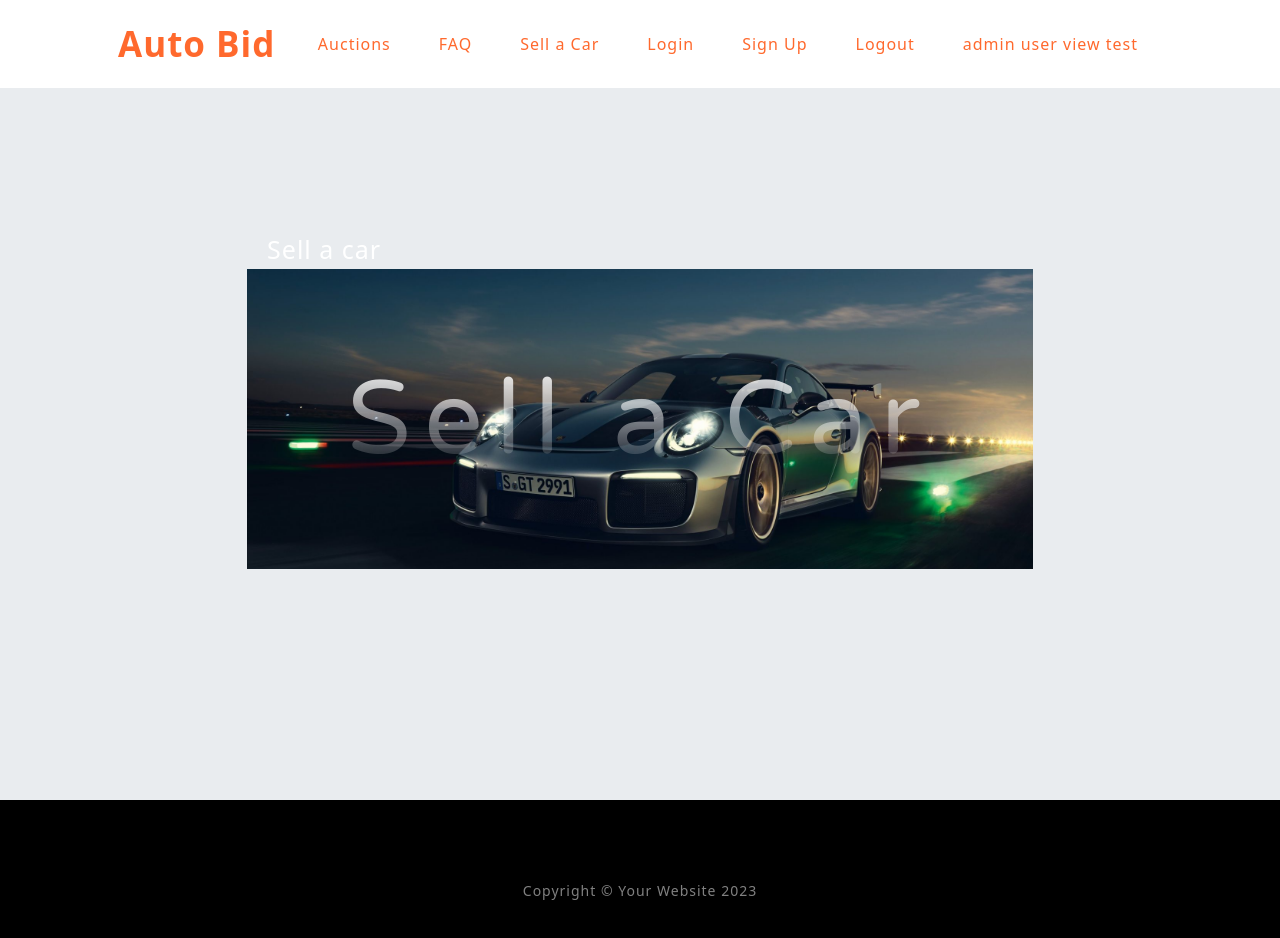
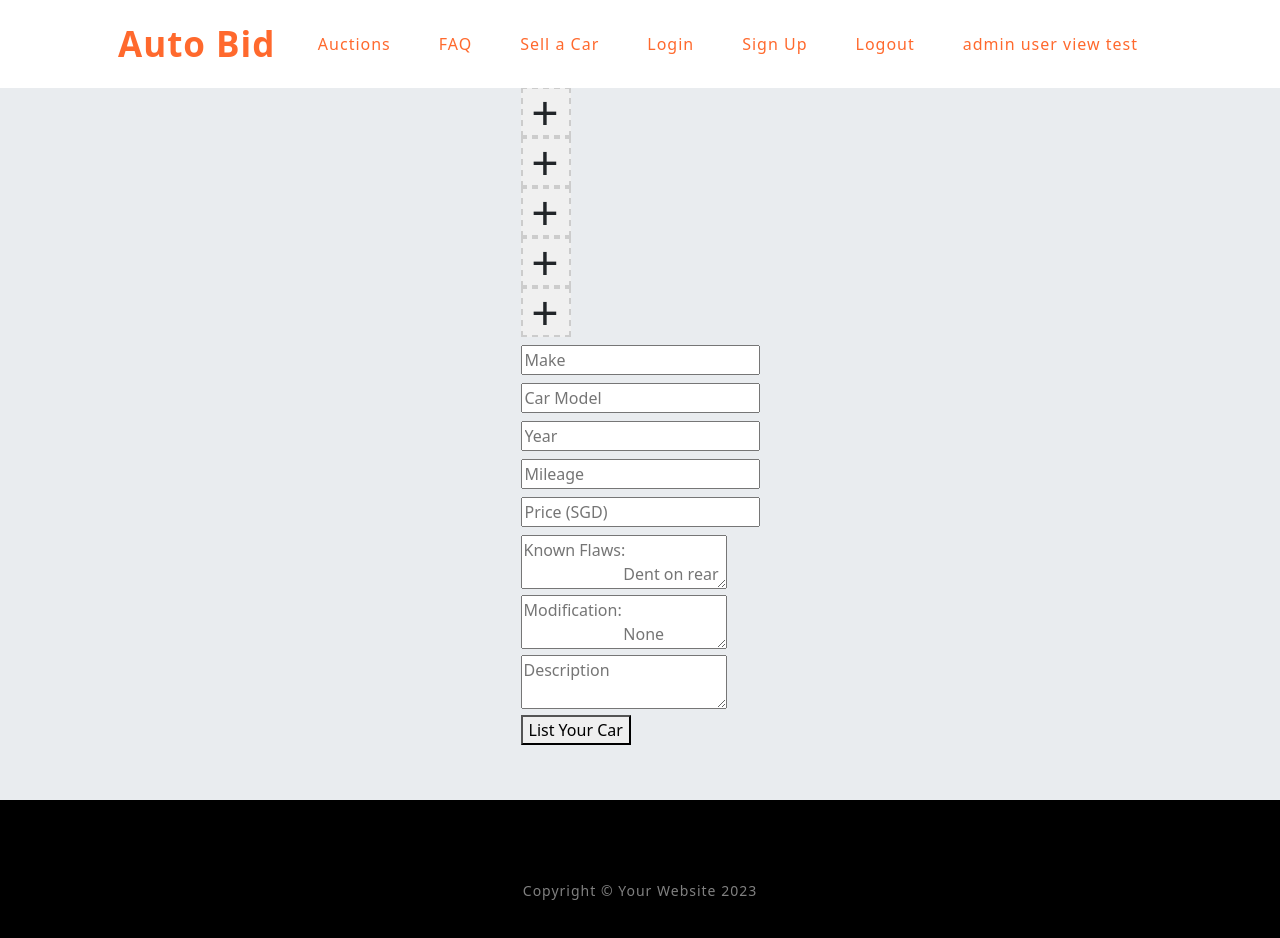
Before and after one commit to hengwej/autobidderapp, a React (Create React App) app in the folder client/: page /sellCar in a window 1280 px wide. Shown: the top 938 px of the page. Built offline with nearby package versions, Linux system fonts and the light colour scheme.

Commit message:
base
frontend only
bckend in progress

```diff
--- a/client/src/App.js
+++ b/client/src/App.js
@@ -5,7 +5,8 @@ import FAQ from "./pages/General/FAQ";
 import SignUp from "./pages/Auth/SignUp";
 import Login from "./pages/Auth/Login";
 import Logout from "./pages/Auth/Logout";
-import SellCar from "./pages/Users/SellACar/sell_a_car";
+// import SellCar from "./pages/Users/SellACar/sell_a_car";
+import SellCar from "./pages/Users/SellACar/sellcar";
 import ViewCarDetails from "./pages/Users/CarDetails/view_car_details";
 import Placebid from "./pages/Users/PlaceBid/placebid";
 import "./css/styles.css";
--- /dev/null
+++ b/client/src/pages/Users/SellACar/sellcar.js
@@ -0,0 +1,182 @@
+import React, { useState } from "react";
+import "../../../css/styles.css";
+import "./styles.css";
+
+function SellCar() {
+    const [formData, setFormData] = useState({
+        make: "",
+        model: "",
+        year: "",
+        mileage: "",
+        price: "",
+        known_flaws: "",
+        description: "",
+        modification: "",
+        images: []
+    });
+
+    const handleInputChange = (event) => {
+        const { name, value } = event.target;
+        setFormData({
+            ...formData,
+            [name]: value
+        });
+    };
+
+    // const handleImageUpload = (event) => {
+    //     setFormData({
+    //         ...formData,
+    //         images: [...event.target.files]
+    //     });
+    // };
+    const [picture, setPicture] = useState(null);
+    const [imgData, setImgData] = useState(null);
+    // const [prevImg, setPrevImg] = useState(null);
+
+
+    // const handleImageUpload = (event) => {
+    //     const files = event.target.files[0];
+    //     if (files && files.type.startsWith('image/')) {
+    //         console.log("picture: ", event.target.files);
+    //     setPicture(event.target.files[0]);
+    //     const reader = new FileReader();
+    //     reader.addEventListener("load", () => {
+    //         setImgData(reader.result);
+    //     });
+    //     reader.readAsDataURL(event.target.files[0]);
+    //     }
+    // };
+    const handleImageUpload = (index, event) => {
+        const file = event.target.files[0];
+        if (file && file.type.startsWith('image/')) {
+            const newImages = [...formData.images];
+            newImages[index] = file;
+            setFormData({
+                ...formData,
+                images: newImages
+            });
+        }
+    };
+
+    const handleSubmit = (event) => {
+        event.preventDefault();
+        // Send formData to your server...
+    };
+
+    return (
+        <div className="sellcar-page">
+            <h2 className="sellcar-title">List Your Car</h2>
+            <form onSubmit={handleSubmit}>
+                <div className="image-upload-container">
+                    {Array(5).fill(null).map((_, index) => (
+                        <label key={index} className="label-button">
+                            {formData.images[index] ? (
+                                <img
+                                    className="preview-car-image"
+                                    src={URL.createObjectURL(formData.images[index])}
+                                    alt={`Car Preview ${index + 1}`}
+                                />
+                            ) : (
+                                "+"
+                            )}
+                            <input
+                                id={`sellcar_image_${index}`}
+                                type="file"
+                                name="images"
+                                onChange={(event) => handleImageUpload(index, event)}
+                                className="hidden"
+                            />
+                        </label>
+                    ))}
+                </div>
+                <h1></h1>
+                <div>
+                    <input
+                        id="sellcar_title"
+                        type="text"
+                        name="make"
+                        value={formData.make}
+                        onChange={handleInputChange}
+                        placeholder="Make"
+                    />
+                </div>
+                <h1></h1>
+                <div>
+                    <input
+                        id="sellcar_model"
+                        type="text"
+                        name="model"
+                        value={formData.model}
+                        onChange={handleInputChange}
+                        placeholder="Car Model"
+                    />
+                </div>
+                <h1></h1>
+                <div>
+                    <input
+                        id="sellcar_year"
+                        type="number"  /* assuming year should be a number */
+                        name="year"
+                        value={formData.year}
+                        onChange={handleInputChange}
+                        placeholder="Year"
+                    />
+                </div>
+                <h1></h1>
+                <div>
+                    <input
+                        id="sellcar_mileage"
+                        type="number" /* assuming mileage should be a number */
+                        name="mileage"
+                        value={formData.mileage}
+                        onChange={handleInputChange}
+                        placeholder="Mileage"
+                    />
+                </div>
+                <h1></h1>
+                <div>
+                    <input
+                        id="sellcar_price"
+                        type="number" /* assuming price should be a number */
+                        name="price"
+                        value={formData.price}
+                        onChange={handleInputChange}
+                        placeholder="Price (SGD)"
+                    />
+                </div>
+                <h1></h1>
+                <div>
+                    <textarea
+                        id="sellcar_known_flaws"
+                        name="known_flaws"
+                        value={formData.description}
+                        onChange={handleInputChange}
+                        placeholder="Known Flaws:
+                        Dent on rear bumber"
+                    ></textarea>
+                </div>
+                <div>
+                    <textarea
+                        id="sellcar_modification"
+                        name="modification"
+                        value={formData.description}
+                        onChange={handleInputChange}
+                        placeholder="Modification:
+                        None"
+                    ></textarea>
+                </div>
+                <div>
+                    <textarea
+                        id="sellcar_description"
+                        name="description"
+                        value={formData.description}
+                        onChange={handleInputChange}
+                        placeholder="Description"
+                    ></textarea>
+                </div>
+                <button type="submit">List Your Car</button>
+            </form>
+        </div>
+    );
+}
+export default SellCar;
--- a/client/src/pages/Users/SellACar/styles.css
+++ b/client/src/pages/Users/SellACar/styles.css
@@ -0,0 +1,27 @@
+.label-button {
+    width: 50px;
+    height: 50px;
+    display: flex;
+    justify-content: center;
+    align-items: center;
+    font-size: 3rem;
+    background-color: #f0f0f0;  /* Adjust background color as needed */
+    border: 2px dashed #ccc;  /* Adjust border style as needed */
+    cursor: pointer;  /* Change cursor to pointer on hover */
+    position: relative;  /* New: set position to relative */
+}
+
+.preview-car-image {
+    width: 100%;
+    height: 100%;
+    object-fit: contain  /* New: Resize the image to cover the container */
+}
+
+.hidden {
+    position: absolute;  /* New: set position to absolute */
+    opacity: 0;  /* New: set opacity to 0 instead of display:none */
+    top: 0;
+    left: 0;
+    width: 100%;
+    height: 100%;
+}
```
Also changed, not shown: client/src/components/sellcar.js (added, +38 -0 lines), 2 other files (tests, documents, lock files or other folders).
